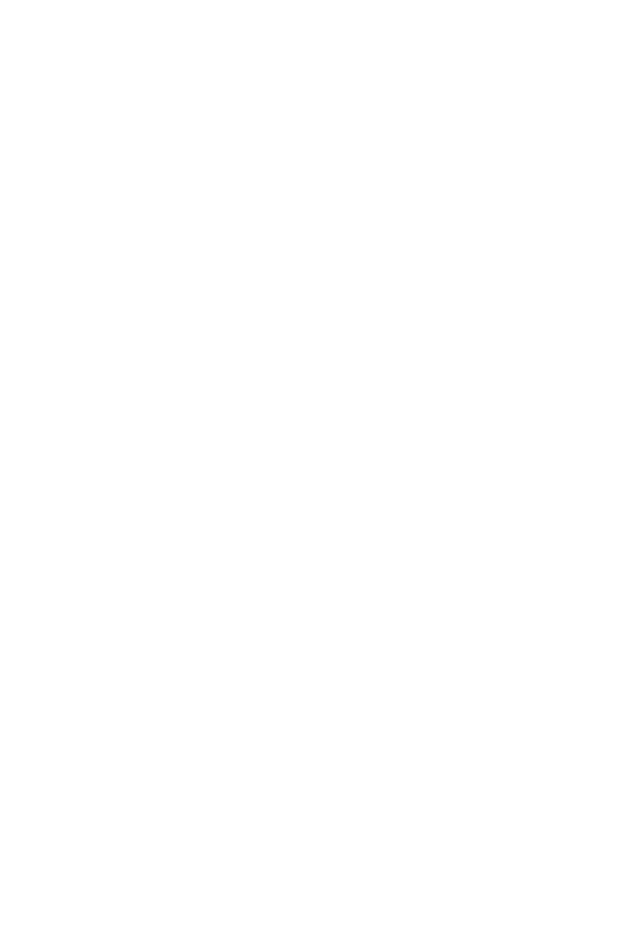
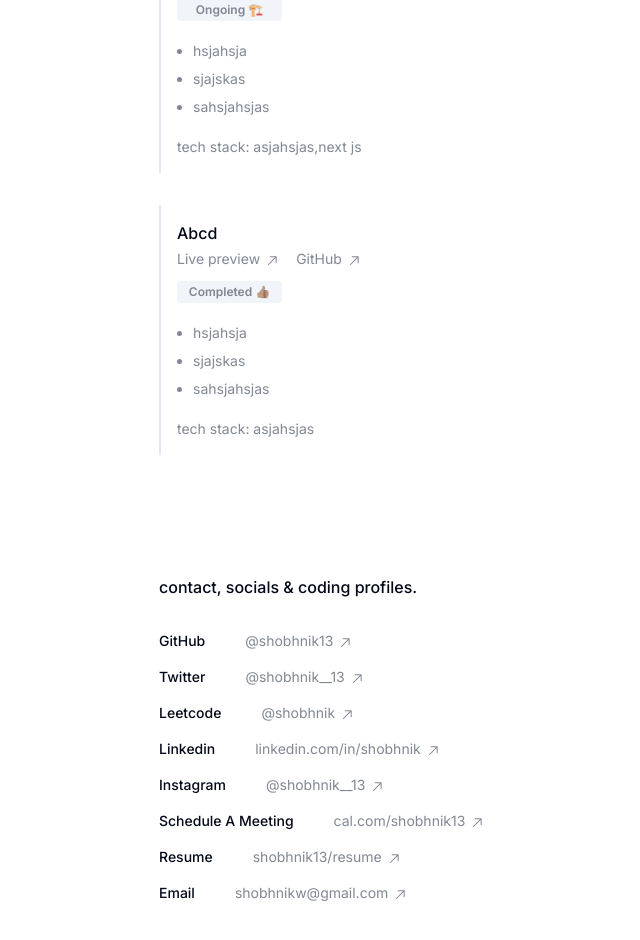
Before and after one commit to Shobhnik13/Portfolio, a Next.js app in the folder client/: page / in a window 1280 px wide. Shown: the part 760-1700 px from the top of the page, without its empty margins (113-753 px from the left). Before the commit the page ends 800 px from the top, so only its background shows below. Built offline with nearby package versions, Linux system fonts and the light colour scheme.

Commit message:
completed ( experience section left and font style)

```diff
--- a/client/app/page.tsx
+++ b/client/app/page.tsx
@@ -1,13 +1,17 @@
 import AboutMe from '@/components/AboutMe'
+import Contact from '@/components/Contact'
 import HireMe from '@/components/HireMe'
 import Intro from '@/components/Intro'
+import Projects from '@/components/Projects'
 
 export default function Home() {
   return (
-  <div className='w-full md:w-[60%] flex flex-col items-start  mx-auto p-4 pt-20 h-screen '>
-    <Intro/>
-    <AboutMe/>
-    <HireMe/>
-  </div>
+      <div className='w-full md:w-[60%] flex flex-col items-start  mx-auto p-4 pt-20 h-screen '>
+        <Intro/>
+        <AboutMe/>
+        <HireMe/>
+        <Projects/>
+        <Contact/>
+      </div>
   )
 }
--- /dev/null
+++ b/client/components/Contact.tsx
@@ -0,0 +1,23 @@
+'use client'
+
+import { socialData } from "@/lib/data"
+import Link from "next/link"
+import { GoArrowUpRight } from "react-icons/go"
+
+const Contact = () => {
+  return (
+    <div className="flex flex-col justify-center mt-20  pb-10">
+          <p className="font-[500]">contact, socials & coding profiles.</p>
+          <div className="flex flex-col mt-8 gap-y-4">
+                {socialData.map((data)=>(
+                    <div key={data.id} className="flex flex-row gap-x-10">
+                        <p className="text-sm font-[500] capitalize">{data.title}</p>
+                        <Link  className="text-sm 2xl:text-base flex items-center justify-center gap-x-1 hover:underline text-gray-500/85" href={`${data.link}`} target="_blank">{data.subText} <GoArrowUpRight className="text-base mt-1"/></Link>
+                    </div>
+                ))}
+          </div>
+    </div>
+  )
+}
+
+export default Contact
--- /dev/null
+++ b/client/components/Experiences.tsx
@@ -0,0 +1,10 @@
+'use client'
+const Experiences = () => {
+  return (
+    <div>
+
+    </div>
+  )
+}
+
+export default Experiences
--- a/client/components/Intro.tsx
+++ b/client/components/Intro.tsx
@@ -4,9 +4,9 @@
 
 const Intro = () => {
   return (
-    <div className="flex gap-x-4 justify-center items-center">
+    <div className="flex gap-x-4 justify-center md:items-center">
         {/* image  */}
-        <div className="rounded-full hover:scale-110 transition-all ease-in-out duration-125 hover:opacity-60">
+        <div className="mt-2 md:mt-0 rounded-full hover:scale-110 transition-all ease-in-out duration-125 hover:opacity-60">
             <Image className="rounded-full " src={'/IntroImg.jpeg'} height={100} width={100} alt="Into_img"/>
         </div>
         {/* details  */}
--- /dev/null
+++ b/client/components/Projects.tsx
@@ -0,0 +1,36 @@
+'use client'
+
+
+import { projectData } from "@/lib/data"
+import Link from "next/link"
+import { Badge } from "./ui/badge"
+import { GoArrowUpRight } from "react-icons/go"
+
+const Projects = () => {
+
+  return (
+    <div className="flex flex-col justify-center mt-20 md:mt-32 pb-10">
+         <p className="font-[500]">projects.</p>
+        <div className="flex flex-col mt-10 gap-y-8">
+            {projectData.map((data)=>(
+                <div className="border-l-2 hover:border-orange-300  hover:duration-200 flex flex-col gap-y-1 p-4" key={data.id}>
+                    <p className="text-base font-[500] capitalize">{data.title}</p>
+                    <div className="flex flex-row gap-x-4 text-sm 2xl:text-base text-gray-500/85">
+                        <Link className="flex gap-x-1 items-center justify-center hover:underline" target="_blank" href={`${data.LiveLink}`}>Live preview  <GoArrowUpRight className="text-base mt-1"/></Link>
+                        <Link className="flex gap-x-1 items-center justify-center hover:underline" target="_blank" href={`${data.GithubLink}`}>GitHub  <GoArrowUpRight className="text-base mt-1"/></Link>
+                    </div>
+                    <Badge variant={'secondary'} className="mt-2 text-gray-500/85 capitalize w-[105px] flex items-center justify-center text-center">{data.status}</Badge>
+                    <ul className="flex p-4 flex-col gap-y-2">
+                        {data.overview.map((item)=>(
+                            <li className="list-disc text-sm 2xl:text-base text-gray-500/85">{item}</li>
+                        ))}
+                    </ul>
+                    <p className="text-sm 2xl:text-base text-gray-500/85">{`tech stack: ${data.techStack}`}</p>
+                </div>
+            ))}
+        </div>
+    </div>
+  )
+}
+
+export default Projects
--- /dev/null
+++ b/client/components/ui/badge.tsx
@@ -0,0 +1,36 @@
+import * as React from "react"
+import { cva, type VariantProps } from "class-variance-authority"
+
+import { cn } from "@/lib/utils"
+
+const badgeVariants = cva(
+  "inline-flex items-center rounded-sm border px-2.5 py-0.5 text-xs font-semibold transition-colors focus:outline-none focus:ring-2 focus:ring-ring focus:ring-offset-2",
+  {
+    variants: {
+      variant: {
+        default:
+          "border-transparent bg-primary text-primary-foreground hover:bg-primary/80",
+        secondary:
+          "border-transparent bg-secondary text-secondary-foreground hover:bg-black/80 hover:text-white",
+        destructive:
+          "border-transparent bg-destructive text-destructive-foreground hover:bg-destructive/80",
+        outline: "text-foreground",
+      },
+    },
+    defaultVariants: {
+      variant: "default",
+    },
+  }
+)
+
+export interface BadgeProps
+  extends React.HTMLAttributes<HTMLDivElement>,
+    VariantProps<typeof badgeVariants> {}
+
+function Badge({ className, variant, ...props }: BadgeProps) {
+  return (
+    <div className={cn(badgeVariants({ variant }), className)} {...props} />
+  )
+}
+
+export { Badge, badgeVariants }
--- /dev/null
+++ b/client/lib/data.ts
@@ -0,0 +1,72 @@
+export const projectData=[
+    {
+        id:1,
+        title:'abcd',
+        LiveLink:'nadjd',
+        GithubLink:'sjdjsd',
+        status:'ongoing 🏗️',
+        techStack:'asjahsjas,next js',
+        overview:['hsjahsja','sjajskas','sahsjahsjas']
+    },
+    {
+        id:2,
+        title:'abcd',
+        LiveLink:'nadjd',
+        GithubLink:'sjdjsd',
+        status:'completed 👍🏽',
+        techStack:'asjahsjas ',
+        overview:['hsjahsja','sjajskas','sahsjahsjas']
+    },
+]
+
+
+export const socialData=[
+    {
+        id:1,
+        title:'GitHub',
+        subText:'@shobhnik13',
+        link:'https://github.com/Shobhnik13',
+    },
+    {
+        id:2,
+        title:'Twitter',
+        subText:'@shobhnik__13',
+        link:'https://twitter.com/Shobhnik__13',
+    },
+    {
+        id:3,
+        title:'Leetcode',
+        subText:'@shobhnik',
+        link:'https://leetcode.com/Shobhnik_1326/',
+    },
+    {
+        id:4,
+        title:'Linkedin',
+        subText:'linkedin.com/in/shobhnik',
+        link:'https://www.linkedin.com/in/shobhnik-wadhwa-9986b6203/',
+    },
+    {
+        id:5,
+        title:'Instagram',
+        subText:'@shobhnik__13',
+        link:'https://www.instagram.com/shobhnik__13/',
+    },
+    {
+        id:6,
+        title:'Schedule a meeting',
+        subText:'cal.com/shobhnik13',
+        link:'https://cal.com/shobhnik13/15min',
+    },
+    {
+        id:7,
+        title:'Resume',
+        subText:'shobhnik13/resume',
+        link:'https://drive.google.com/file/d/1-g3eK0N73DkjA7ZaY1eUl5fv7GJOucXc/view?usp=sharing',
+    },
+    {
+        id:8,
+        title:'Email',
+        subText:'shobhnikw@gmail.com',
+        link:'mailto:shobhnikw@gmail.com',
+    }
+]
--- a/client/package.json
+++ b/client/package.json
@@ -3,10 +3,10 @@
   "version": "0.1.0",
   "private": true,
   "scripts": {
+      "lint": "next lint",
     "dev": "next dev",
     "build": "next build",
-    "start": "next start",
-    "lint": "next lint"
+    "start": "next start"
   },
   "dependencies": {
     "@radix-ui/react-slot": "^1.0.2",
```
